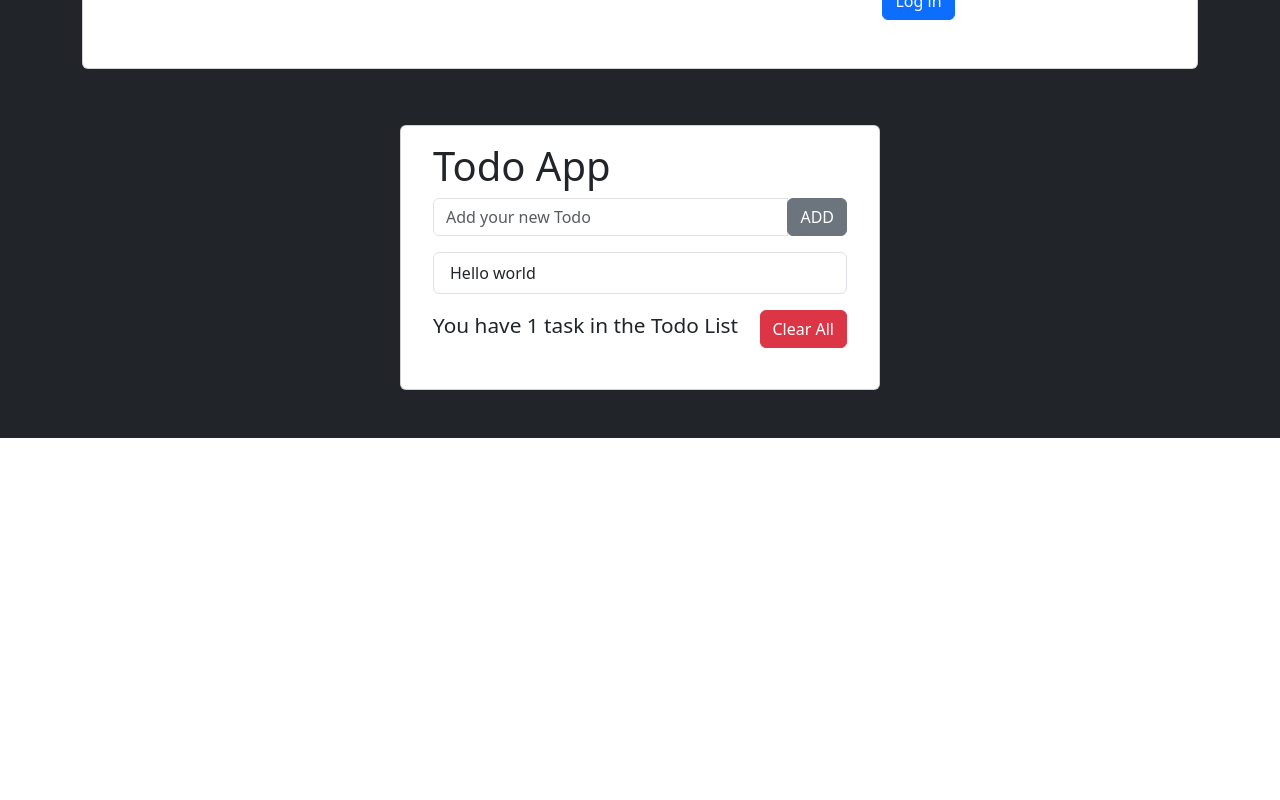
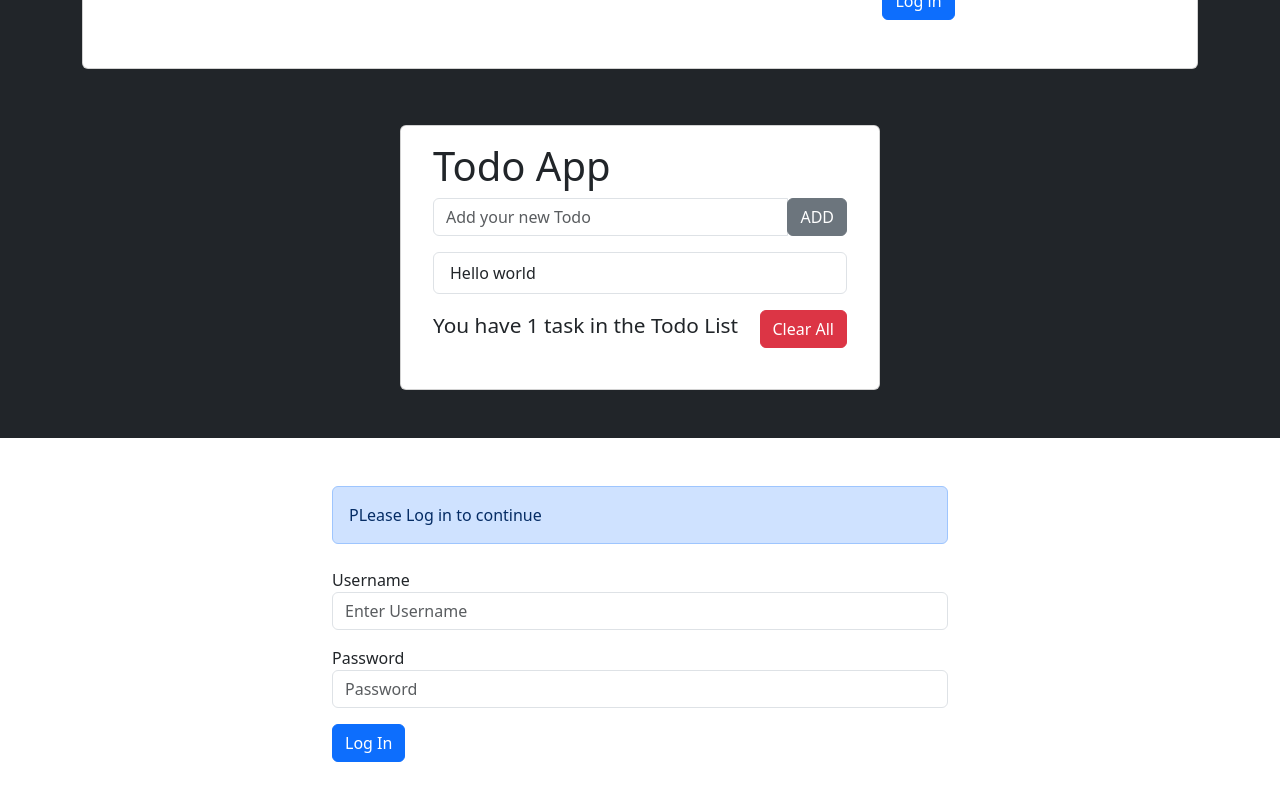
Before and after one commit to SanskarPoudel/MERN-COURSE, a React (Create React App) app in the folder reactapp/: page / in a window 1280 px wide. Shown: the part 1120-1920 px from the top of the page. Before the commit the page ends 1558 px from the top, so only its background shows below. Built offline with nearby package versions, Linux system fonts and the light colour scheme.

Commit message:
Login system Assignment completed

```diff
--- a/reactapp/src/App.js
+++ b/reactapp/src/App.js
@@ -1,6 +1,7 @@
 
 import './App.css';
 import Counter from './components/counter/Counter';
+import Login from './components/login/Login';
 import RegistrationForm from './components/registrationForm/RegistrationForm';
 import Todolist from './components/TodoList/Todolist';
 function App() {
@@ -10,6 +11,7 @@ function App() {
        <Counter/>
        <RegistrationForm/>
        <Todolist/>
+       <Login/>
     </>
    );
 }
--- /dev/null
+++ b/reactapp/src/components/login/Login.js
@@ -0,0 +1,87 @@
+import React, { useEffect, useState } from 'react'
+
+export default function Login() {
+
+    const[username,setUsername] = useState("");
+
+    const[password,setPassword] = useState("");
+
+    const [alertMsg, setAlertMsg] = useState();
+
+    const[hide,setHide] = useState();
+
+    const[alertClass,setAlertClass]= useState();
+
+    const[loginMsg,setLoginMsg] = useState();
+
+    useEffect(()=>{
+        setLoginMsg((_)=>{
+           return("PLease Log in to continue")
+        })
+    },[]);
+
+
+    const handleUsername = (event)=>{
+        const userName = event.target.value;
+        setUsername((_)=>{
+            return(userName);
+        })
+    }
+
+    const handlePassword = (event)=>{
+        const userPassword = event.target.value;
+        setPassword((_)=>{
+            return(userPassword);
+        })
+    }
+
+    const handleLogIn = ()=>{
+        if(username==="admin" && password==="admin"){
+            console.log("Logged in ")
+            setAlertMsg((_)=>{
+                return("Logged In Successfully")
+            });
+            setHide((_)=>{
+                return("d-none")
+            });
+            setAlertClass((_)=>{
+                return("alert alert-warning my-2")
+            })
+        }
+        else{
+            setAlertMsg((_)=>{
+                return("Login Failed ! Invalid username or password...")
+            })
+            setAlertClass((_)=>{
+                return("alert alert-warning my-2")
+            })
+        }
+    }
+
+
+  return (
+    <div className=' container w-50 my-5'>
+        <div className={hide}>
+        <div className="alert alert-primary" role="alert">
+           {loginMsg}
+       </div>
+       <div className="form-group py-2" >
+          <label htmlFor="exampleInputEmail1">Username</label>
+          <input type="email" className="form-control" id="exampleInputEmail1" aria-describedby="emailHelp" placeholder="Enter Username" onChange={handleUsername} value={username}/>
+        </div>
+
+        <div className="form-group py-2">
+          <label htmlFor="exampleInputPassword1">Password</label>
+          <input type="password" className="form-control" id="exampleInputPassword1" placeholder="Password" value={password} onChange={handlePassword}  />
+        </div>
+
+        <button className="btn btn-primary my-2" onClick={handleLogIn}>Log In</button>
+        </div>
+        <div className={alertClass} role="alert">
+            {alertMsg}
+        </div>
+
+
+    </div>
+  )
+}
```
